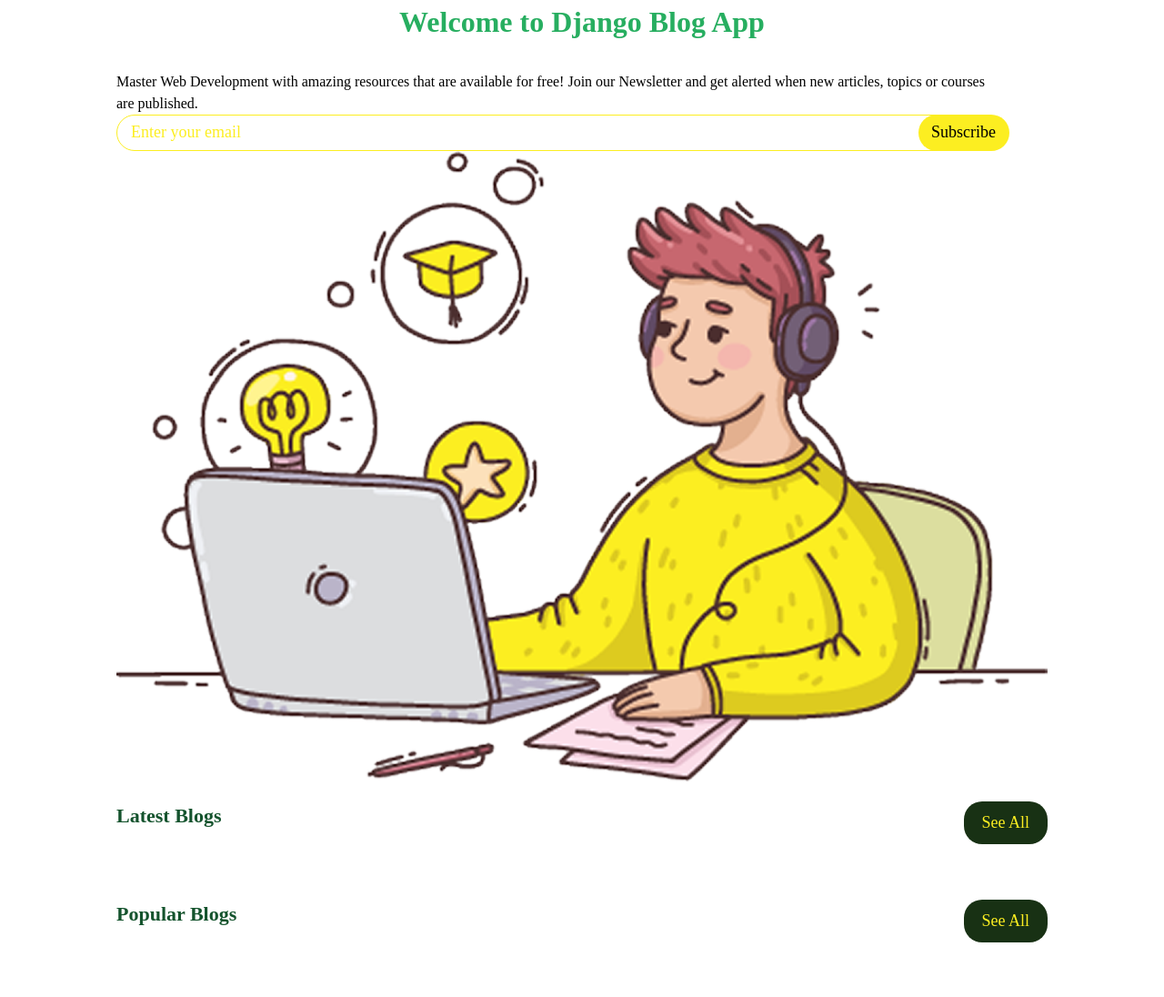
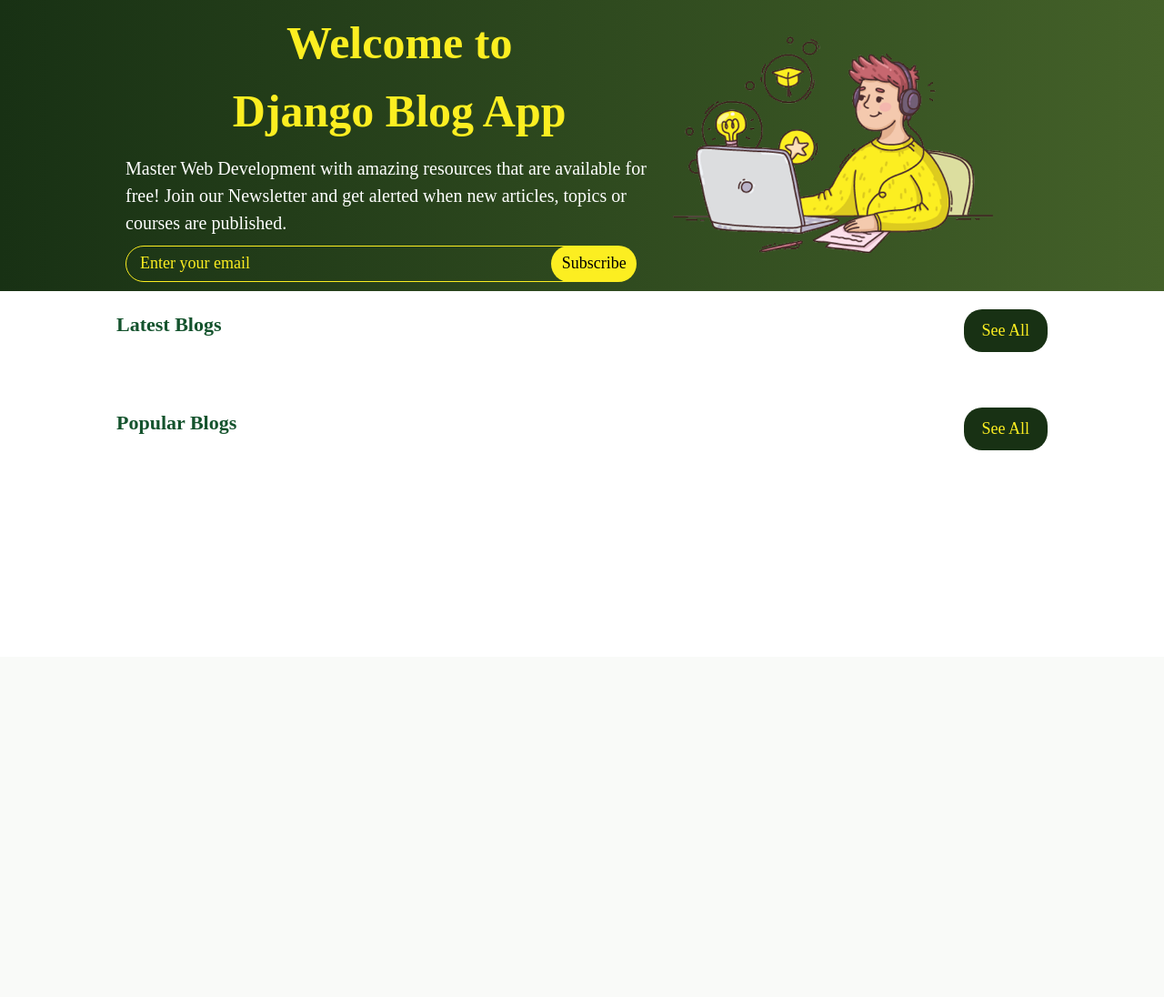
Before and after one commit to yehor228-web/-blog-api, a Django app: page / in a window 1280 px wide. Shown: the part 78-1174 px from the top of the page at 91% size. After the commit the page ends 573 px from the top, so only its background shows below. Run offline with Django 5.2, Linux system fonts and the light colour scheme; data that the repository does not hold is empty.

Commit message:
saveting

```diff
--- a/static/css/style.css
+++ b/static/css/style.css
@@ -66,6 +66,37 @@
     margin: 0 auto;
 }
 
+header {
+    background: linear-gradient(to right, var(--primary-bg-color), var(--secondary-bg-color));
+}
+
+.header {
+
+    padding: 10px;
+    display: flex;
+    align-items: center;
+    width: 100%;
+}
+
+.header-description {
+    width: 60%;
+}
+
+.header-image {
+    width: 35%;
+}
+
+.header-title{
+    color: var(--primary-text-color);
+    margin-bottom: 10px;
+    font-size: 50px;
+    font-weight: bold;
+}
+.header-subtitle {
+    color: var(--secondary-text-color);
+    font-size: 20px;
+    margin-bottom: 10px;
+}
 /* ====== MOBILE FIX ====== */
 @media (max-width: 768px) {
 
```
